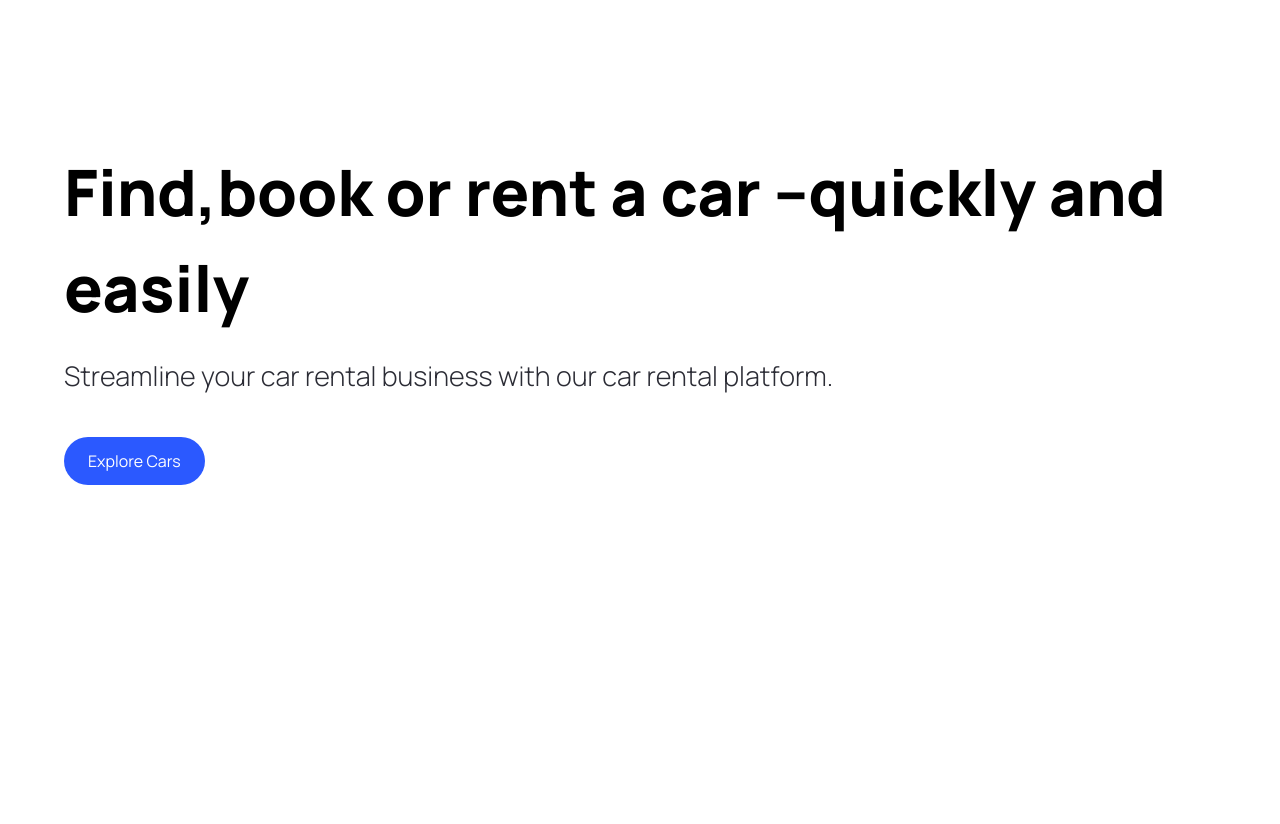
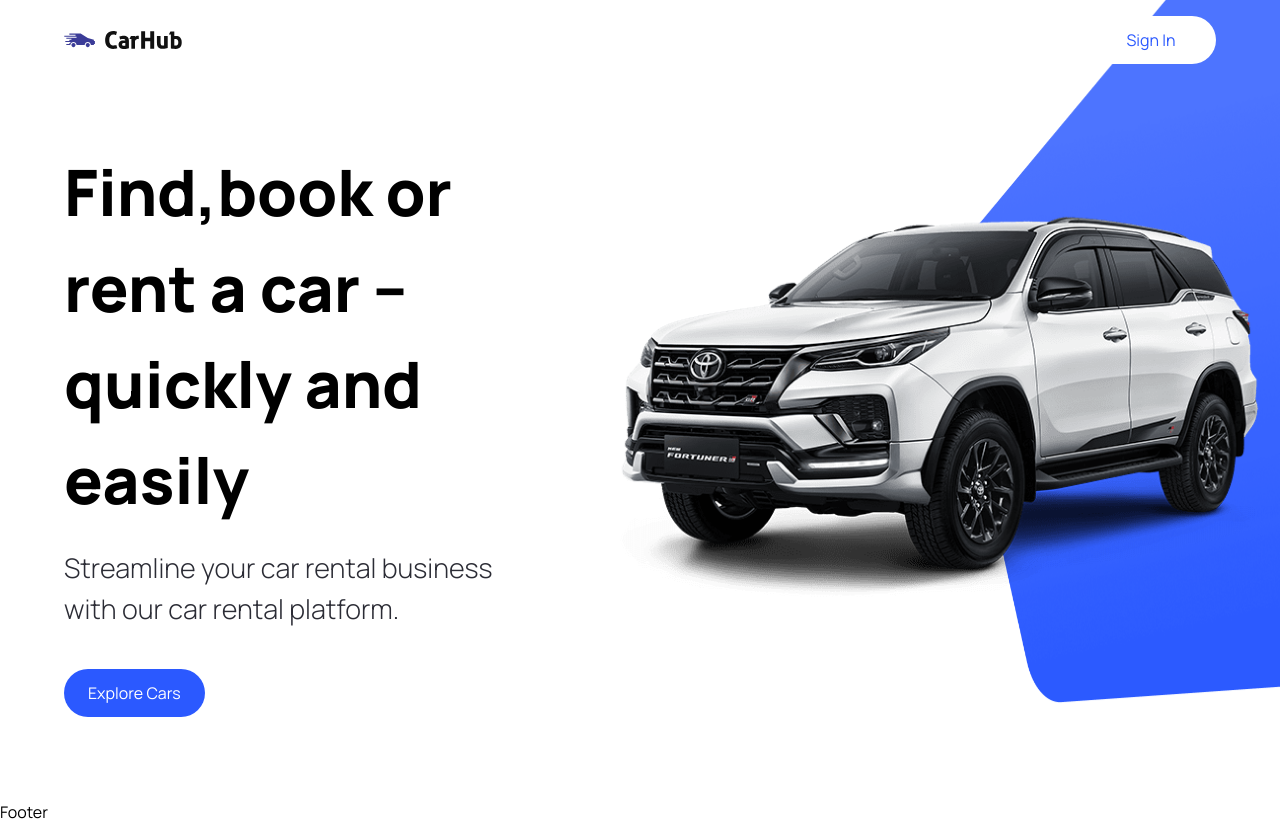
Before and after one commit to merovinjs/autoShowroom, a Next.js app: page / in a window 1280 px wide. Before the commit the page ends 800 px from the top, so only its background shows below. Built offline with nearby package versions, Linux system fonts and the light colour scheme.

Commit message:
added navbar&footer container

```diff
--- a/app/layout.tsx
+++ b/app/layout.tsx
@@ -1,21 +1,24 @@
-import './globals.css'
-import { Inter } from 'next/font/google'
-
-const inter = Inter({ subsets: ['latin'] })
+import { Footer, Navbar } from "@/components";
+import "./globals.css";
+import { Inter } from "next/font/google";
 
 export const metadata = {
-  title: 'Create Next App',
-  description: 'Generated by create next app',
-}
+  title: "Create Next App",
+  description: "Generated by create next app",
+};
 
 export default function RootLayout({
   children,
 }: {
-  children: React.ReactNode
+  children: React.ReactNode;
 }) {
   return (
     <html lang="en">
-      <body className={inter.className}>{children}</body>
+      <body className="relative">
+        <Navbar />
+        {children}
+        <Footer />
+      </body>
     </html>
-  )
+  );
 }
--- a/components/CustomButton.tsx
+++ b/components/CustomButton.tsx
@@ -7,11 +7,12 @@
   title,
   containerStyles,
   handleClick,
+  btnType,
 }: CustomButtonProps) => {
   return (
     <button
       disabled={false}
-      type="button"
+      type={btnType || "button"}
       className={`custom-btn ${containerStyles}`}
       onClick={handleClick}
     >
--- /dev/null
+++ b/components/Footer.tsx
@@ -0,0 +1,7 @@
+import React from "react";
+
+const Footer = () => {
+  return <div>Footer</div>;
+};
+
+export default Footer;
--- a/components/Hero.tsx
+++ b/components/Hero.tsx
@@ -2,6 +2,7 @@
 import React from "react";
 
 import CustomButton from "./CustomButton";
+import Image from "next/image";
 
 const Hero = () => {
   const handleScroll = () => {};
@@ -21,6 +22,12 @@
           handleClick={handleScroll}
         />
       </div>
+      <div className="hero__image-container">
+        <div className="hero__image">
+          <Image src="/hero.png" alt="hero" fill className="object-contain" />
+          <div className="hero__image-overlay" />
+        </div>
+      </div>
     </div>
   );
 };
--- /dev/null
+++ b/components/Navbar.tsx
@@ -0,0 +1,29 @@
+import Image from "next/image";
+import Link from "next/link";
+import React from "react";
+import CustomButton from "./CustomButton";
+
+const Navbar = () => {
+  return (
+    <header className="w-full absolute z-10">
+      <nav className="max-w-[1440px] mx-auto flex justify-between items-center sm:px-16 px-6 py-4 bg-transparent">
+        <Link href="/" className="flex justify-center items-center">
+          <Image
+            src="/logo.svg"
+            width={118}
+            height={18}
+            alt="logo"
+            className="object-contain"
+          />
+        </Link>
+        <CustomButton
+          title="Sign In"
+          btnType="button"
+          containerStyles="text-primary-blue rounded-full bg-white min-w-[130px]"
+        />
+      </nav>
+    </header>
+  );
+};
+
+export default Navbar;
--- a/components/index.ts
+++ b/components/index.ts
@@ -1,4 +1,5 @@
 import Hero from "./Hero";
 import CustomButton from "./CustomButton";
-
-export { Hero, CustomButton };
+import Footer from "./Footer";
+import Navbar from "./Navbar";
+export { Hero, CustomButton, Footer, Navbar };
--- a/types/index.ts
+++ b/types/index.ts
@@ -4,4 +4,5 @@
   title: string;
   containerStyles?: string;
   handleClick?: MouseEventHandler<HTMLButtonElement>;
+  btnType?: "button" | "submit";
 }
```
